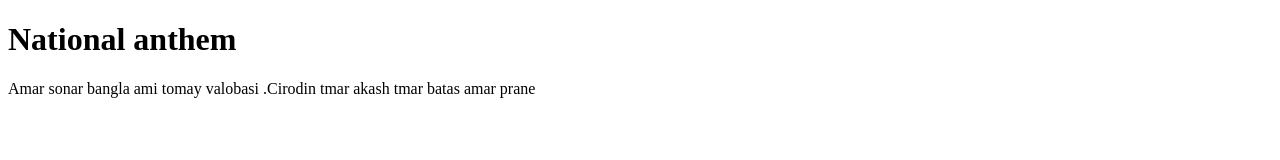
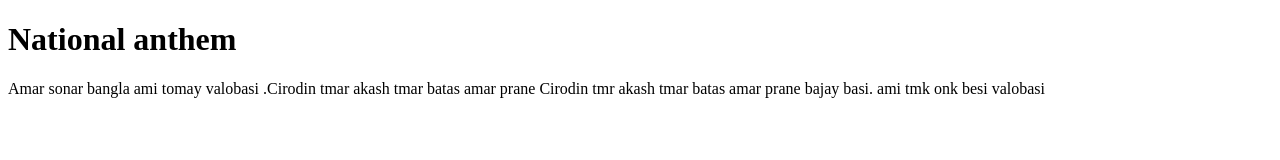
Before and after one commit to msahassan/website-mission, a plain HTML site: page Index.html in a window 1280 px wide. Drawn offline with Linux system fonts and the light colour scheme.

Commit message:
website-create

```diff
--- a/Index.html
+++ b/Index.html
@@ -9,6 +9,8 @@
 </head>
 <h1>National anthem</h1>
 <body>
-    <p>Amar sonar bangla ami tomay valobasi .Cirodin tmar akash tmar batas amar prane</p>
+    <p>Amar sonar bangla ami tomay valobasi .Cirodin tmar akash tmar batas amar prane
+        Cirodin tmr akash tmar batas amar prane bajay basi. ami tmk onk besi valobasi
+    </p>
 </body>
 </html>
```
